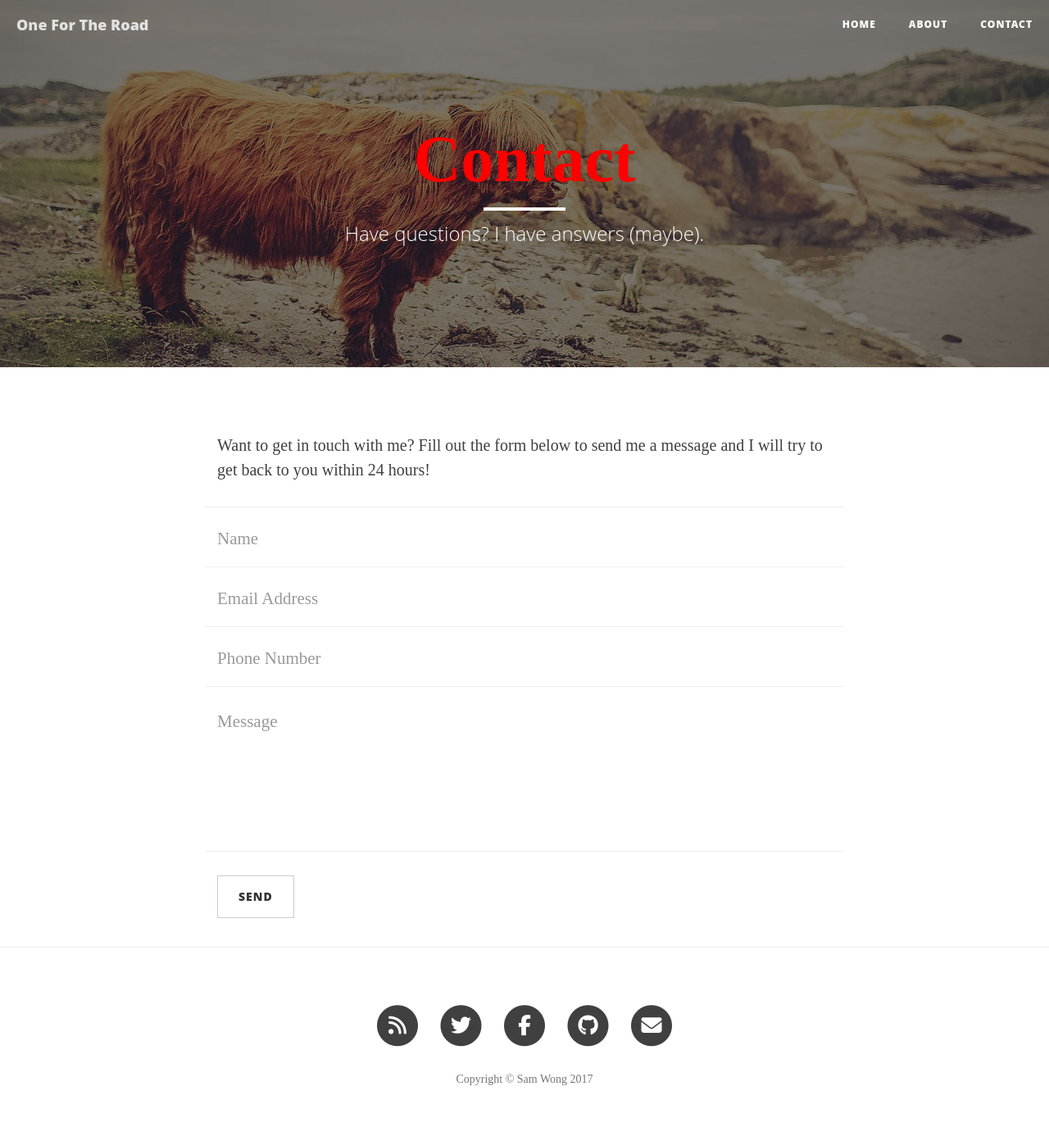
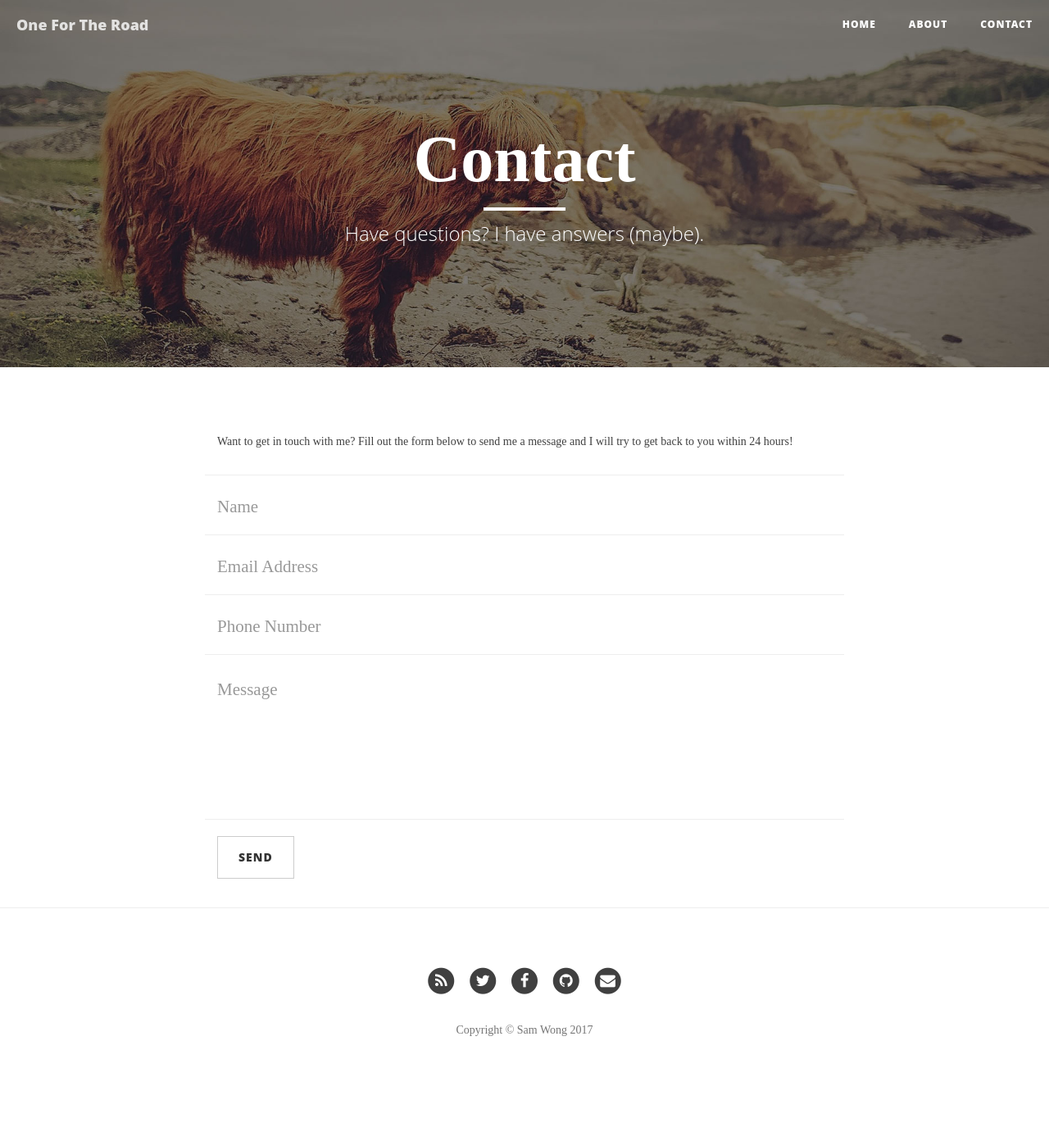
Before and after one commit to SirSamelot/onefortheroad.github.io, a Jekyll site: the page built from contact.html, in a window 1280 px wide. Shown: the whole page at 82% size. Built offline with Jekyll 4.4.1, drawn with Linux system fonts in a browser that asks for light colours; nearby versions of some CDN libraries; some web fonts are replaced; library files that are not in the unit come from our copies; after the commit the page ends 1332 px from its top, so only the background shows below that.

Commit message:
Updated to new theme

```diff
--- a/_config.yml
+++ b/_config.yml
@@ -7,6 +7,7 @@
   "Write your site description here. It will be used as your sites meta description as well!"
 baseurl: "" # the subpath of your site, e.g. /blog
 url: "" # the base hostname & protocol for your site, e.g. http://example.com
+repository: onefortheroad/onefortheroad.github.io
 twitter_username: twitter_username
 github_username:  github_username
 facebook_username:  facebook_username
--- a/_drafts/add_front_matter.py
+++ b/_drafts/add_front_matter.py
@@ -19,6 +19,7 @@
 now = datetime.datetime.now()
 timestamp = now.strftime('%Y-%m-%d %X')
 date = now.strftime('%Y-%m-%d')
+img_fname = date + '-' + sys.argv[1].split('.')[0] + '.jpg'
 
 output_fname = date + '-' + markdown_fname
 output_path = '../_posts/'
@@ -27,9 +28,12 @@
 front_matter = """---
 layout: post
 title:  "{title}"
+subtitle:   "INSERT SUBTITLE"
 date:   {timestamp}
+author:     "Sam Wong"
+header-img: "img/{img_filename}"
 categories: python tutorial
----""".format(title=title, timestamp=timestamp)
+---""".format(title=title, timestamp=timestamp, img_filename=img_fname)
 
 # Read contents of current markdown file
 with open(markdown_fname, 'r') as f:
--- a/_includes/head.html
+++ b/_includes/head.html
@@ -14,7 +14,6 @@
 
     <!-- Custom CSS -->
     <link rel="stylesheet" href="{{ "/css/clean-blog.css" | prepend: site.baseurl }}">
-    <link rel="stylesheet" href="{{ "/css/mysite.css" | prepend: site.baseurl }}">
 
     <!-- Pygments Github CSS -->
     <link rel="stylesheet" href="{{ "/css/syntax.css" | prepend: site.baseurl }}">
@@ -24,7 +23,7 @@
     <link href='//fonts.googleapis.com/css?family=Lora:400,700,400italic,700italic' rel='stylesheet' type='text/css'>
     <link href='//fonts.googleapis.com/css?family=Open+Sans:300italic,400italic,600italic,700italic,800italic,400,300,600,700,800' rel='stylesheet' type='text/css'> -->
     <!-- Local versions -->
-    <link rel="stylesheet" type="text/css" href="./css/font-awesome.min.css">
+    <link rel="stylesheet" type="text/css" href="{{ "/css/font-awesome.min.css" | prepend: site.baseurl }}">
 
     <!-- HTML5 Shim and Respond.js IE8 support of HTML5 elements and media queries -->
     <!-- WARNING: Respond.js doesn't work if you view the page via file:// -->
--- a/_layouts/post.html
+++ b/_layouts/post.html
@@ -44,6 +44,8 @@
 
             </div>
         </div>
+
+        <!-- TODO: set up disqus, instructions at http://vdaubry.github.io/2014/10/19/setup-a-jekyll-blog/ -->
     </div>
 </article>
 
--- a/contact.html
+++ b/contact.html
@@ -9,6 +9,7 @@
 <!-- Contact Form - Enter your email address on line 19 of the mail/contact_me.php file to make this form work. -->
 <!-- WARNING: Some web hosts do not allow emails to be sent through forms to common mail hosts like Gmail or Yahoo. It's recommended that you use a private domain email address! -->
 <!-- NOTE: To use the contact form, your site must be on a live web host with PHP! The form will not work locally! -->
+<!-- TODO: change to formspree to work on github pages http://vdaubry.github.io/2014/10/19/setup-a-jekyll-blog/ -->
 <form name="sentMessage" id="contactForm" novalidate>
     <div class="row control-group">
         <div class="form-group col-xs-12 floating-label-form-group controls">
--- a/css/clean-blog.css
+++ b/css/clean-blog.css
@@ -1,12 +1,39 @@
 /*!
- * Clean Blog v1.0.0 (http://startbootstrap.com)
- * Copyright 2015 Start Bootstrap
+ * Based off of Clean Blog v1.0.0 (http://startbootstrap.com)
  * Licensed under MIT (https://spdx.org/licenses/MIT)
  */
 
+ /* COLORS
+    Gray20: #333333
+    Gray40:  #666666
+    Gray60:     #999999
+    Gray80      #CCCCCC
+    Pantone Dark Blue: #325477
+    Pantone Lavender: #775496
+    Pantone Lavender Herb: #B38FB1
+    Pantone Pastel Lavender:    #DAA4C9
+    Pantone Deep Lavender:  #77529A
+    Pantone Gold Fusion: FFB100
+
+    Facebook Blue: #3b5998;
+    Google Red: #dd4b39;
+    Pinterest Red: #bd081c;
+    Whatsapp Green: #4dc247;
+*/
+
+@font-face {
+    font-family: Raleway;
+    /* change source to hosted src in production */
+    src: url('../fonts/Raleway-Regular.ttf');
+}
+@font-face {
+    font-family: Roboto;
+    /* change source to hosted src in production */
+    src: url('../fonts/Roboto-Regular.ttf');
+}
 body {
-  font-family: 'Lora', 'Times New Roman', serif;
-  font-size: 20px;
+  font-family: Raleway;
+  font-size: 14px;
   color: #404040;
 }
 p {
@@ -22,7 +49,7 @@
 h4,
 h5,
 h6 {
-  font-family: 'Open Sans', 'Helvetica Neue', Helvetica, Arial, sans-serif;
+  font-family: Raleway;
   font-weight: 800;
 }
 a {
--- a/css/mysite.css
+++ b/css/mysite.css
@@ -1,33 +1,12 @@
-/* COLORS
-    Gray20: #333333
-    Gray40:  #666666
-    Gray60:     #999999
-    Gray80      #CCCCCC
-    Pantone Dark Blue: #325477
-    Pantone Lavender: #775496
-    Pantone Lavender Herb: #B38FB1
-    Pantone Pastel Lavender:    #DAA4C9
-    Pantone Deep Lavender:  #77529A
-    Pantone Gold Fusion: FFB100
 
-    Facebook Blue: #3b5998;
-    Google Red: #dd4b39;
-    Pinterest Red: #bd081c;
-    Whatsapp Green: #4dc247;
-*/
 
-@font-face {
+
+
+body {
     font-family: Raleway;
-    /* change source to hosted src in production */
-    src: url('../fonts/Raleway-Regular.ttf');
+    font-size: 1em;
+    color: #404040;
 }
-@font-face {
-    font-family: Roboto;
-    /* change source to hosted src in production */
-    src: url('../fonts/Roboto-Regular.ttf');
-}
-
-body { font-family: Raleway; }
 h1,
 h2,
 h3,
@@ -37,5 +16,3 @@
   font-family: Raleway;
   font-weight: 800;
 }
-
-h1 { color: red; }
```
Also changed, not shown: Gemfile.lock, 1 other file.
